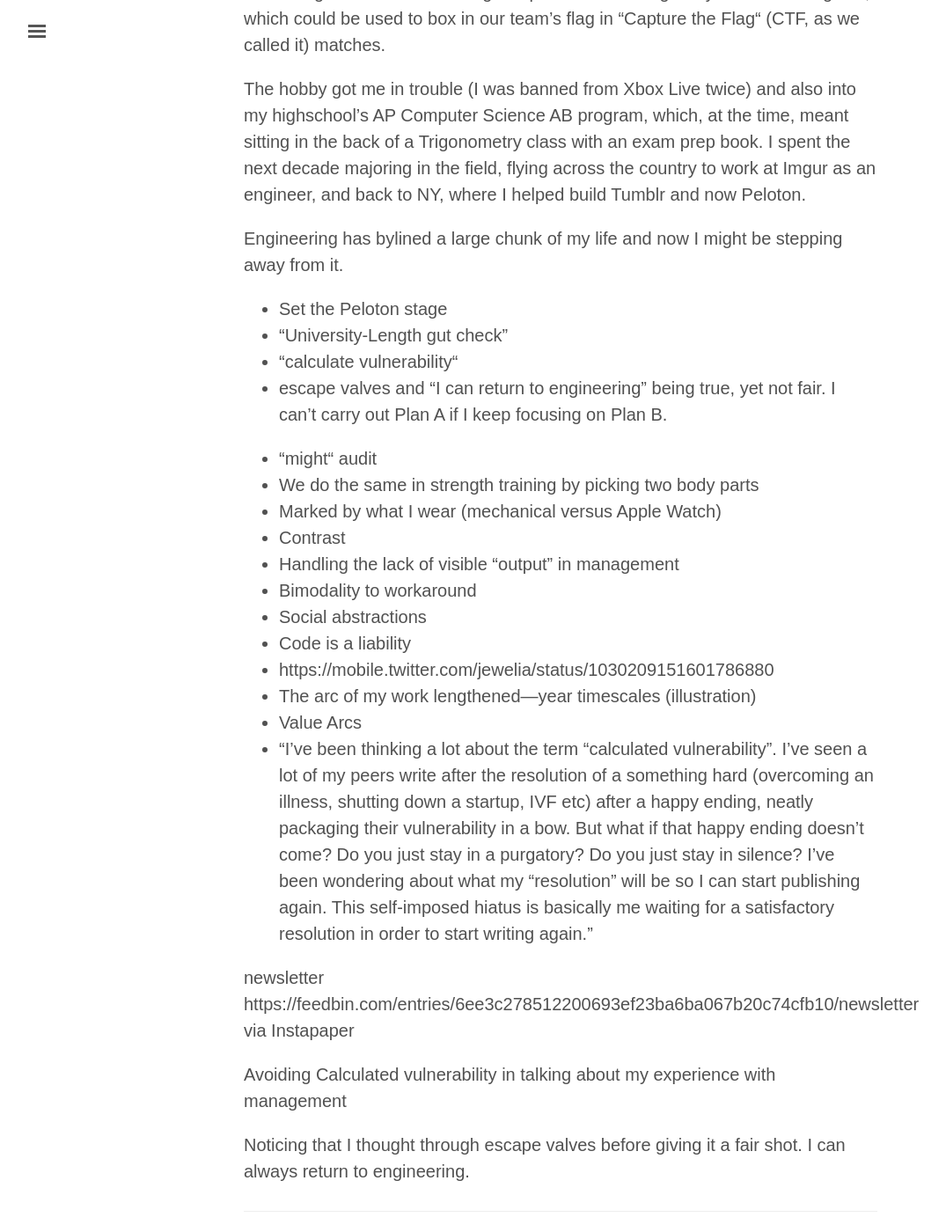
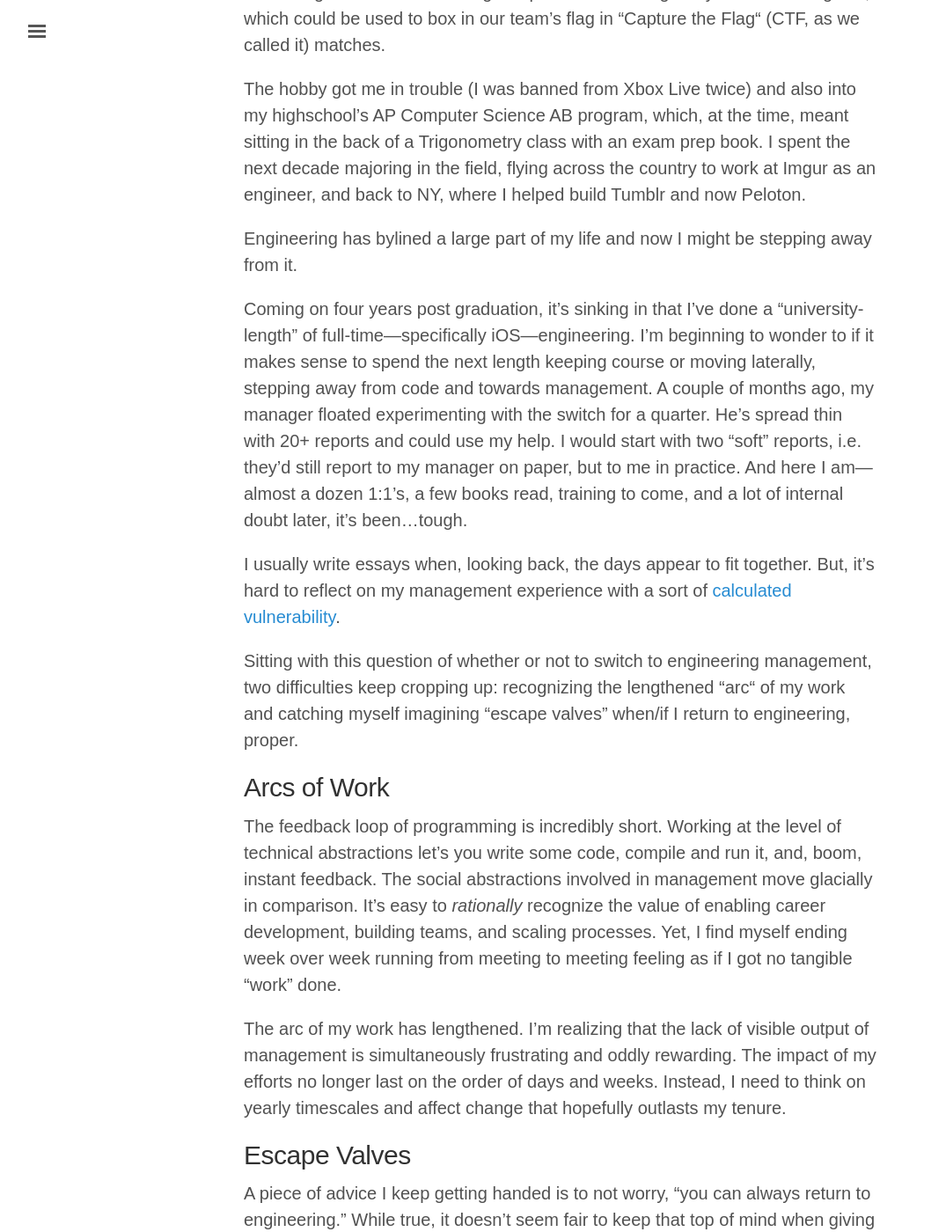
Before and after one commit to rvsrvs/jasdev.github.io, a Jekyll site: the page built from _posts/2018-9-18-stepping-away-from-code.md, in a window 1280 px wide and 1400 px high, scrolled down 746 px. Shown: the whole window at 88% size, without its empty margins (3-1078 px from the left). Built offline with Jekyll 4.4.1, drawn with Linux system fonts in a browser that asks for light colours; some web fonts are replaced; some of the changed text lies outside the part shown.

Commit message:
Merp, I’m tired and this is rough

```diff
--- a/_posts/2018-9-18-stepping-away-from-code.md
+++ b/_posts/2018-9-18-stepping-away-from-code.md
@@ -13,40 +13,28 @@
 
 The hobby got me in trouble (I was banned from Xbox Live twice) and also into my highschool’s AP Computer Science AB program, which, at the time, meant sitting in the back of a Trigonometry class with an exam prep book. I spent the next decade majoring in the field, flying across the country to work at Imgur as an engineer, and back to NY, where I helped build Tumblr and now Peloton.
 
-Engineering has bylined a large chunk of my life and now I might be stepping away from it.
+Engineering has bylined a large part of my life and now I might be stepping away from it.
 
-- Set the Peloton stage
-- “University-Length gut check”
-- “calculate vulnerability“
-- escape valves and “I can return to engineering” being true, yet not fair. I can’t carry out Plan A if I keep focusing on Plan B.
+Coming on four years post graduation, it’s sinking in that I’ve done a “university-length” of full-time—specifically iOS—engineering. I’m beginning to wonder to if it makes sense to spend the next length keeping course or moving laterally, stepping away from code and towards management. A couple of months ago, my manager floated experimenting with the switch for a quarter. He’s spread thin with 20+ reports and could use my help. I would start with two “soft” reports, i.e. they’d still report to my manager on paper, but to me in practice. And here I am—almost a dozen 1:1’s, a few books read, training to come, and a lot of internal doubt later, it’s been…tough.
 
-- “might“ audit
-- We do the same in strength training by picking two body parts
-- Marked by what I wear (mechanical versus Apple Watch)
-- Contrast
-- Handling the lack of visible “output” in management
-- Bimodality to workaround
-- Social abstractions
-- Code is a liability
-- https://mobile.twitter.com/jewelia/status/1030209151601786880
-- The arc of my work lengthened—year timescales (illustration)
-- Value Arcs
-- “I've been thinking a lot about the term "calculated vulnerability". I've seen a lot of my peers write after the resolution of a something hard (overcoming an illness, shutting down a startup, IVF etc) after a happy ending, neatly packaging their vulnerability in a bow. But what if that happy ending doesn't come? Do you just stay in a purgatory? Do you just stay in silence? I've been wondering about what my "resolution" will be so I can start publishing again. This self-imposed hiatus is basically me waiting for a satisfactory resolution in order to start writing again.”
+I usually write essays when, looking back, the days appear to fit together. But, it’s hard to reflect on my management experience with a sort of [calculated vulnerability](https://feedbin.com/entries/6ee3c278512200693ef23ba6ba067b20c74cfb10/newsletter).
 
-newsletter
-https://feedbin.com/entries/6ee3c278512200693ef23ba6ba067b20c74cfb10/newsletter
-via Instapaper
+Sitting with this question of whether or not to switch to engineering management, two difficulties keep cropping up: recognizing the lengthened “arc“ of my work and catching myself imagining “escape valves” when/if I return to engineering, proper.
 
-Avoiding Calculated vulnerability in talking about my experience with management
+## Arcs of Work
 
-Noticing that I thought through escape valves before giving it a fair shot. I can always return to engineering.
+The feedback loop of programming is incredibly short. Working at the level of technical abstractions let’s you write some code, compile and run it, and, boom, instant feedback. The social abstractions involved in management move glacially in comparison. It’s easy to _rationally_ recognize the value of enabling career development, building teams, and scaling processes. Yet, I find myself ending week over week running from meeting to meeting feeling as if I got no tangible “work” done.
+
+The arc of my work has lengthened. I’m realizing that the lack of visible output of management is simultaneously frustrating and oddly rewarding. The impact of my efforts no longer last on the order of days and weeks. Instead, I need to think on yearly timescales and affect change that hopefully outlasts my tenure.
+
+## Escape Valves
+
+A piece of advice I keep getting handed is to not worry, “you can always return to engineering.” While true, it doesn’t seem fair to keep that top of mind when giving management a try. I can’t carry out Plan A, if I keep focusing on Plan B—I’m getting better at reeling myself in when imagining “escape valves.“ They’ll pop up from time to time. “Maybe I should do another batch at the [Recurse Center](https://www.recurse.com)?” “I could potentially squeeze in a couple hours of open source work a week after work?” The valves are innocent in isolation, but, too much time dwelling on them can cloud my ability to assess whether or not management is right for me.
+
+---
+
+I’m not quite sure how to bookend this. Writing publicly in real time is new to me—and management is too. However, whether or not I decide to step away from code, it’s reassuring to know that I’m stepping towards plural “decades” or programming or starting a new decade of focus entirely.
 
 ---
 
 Special thanks to () for feedback on early drafts of this essay.
-
-## Related Reading and Footnotes
-
-⇒
-
-[^1]:
```
